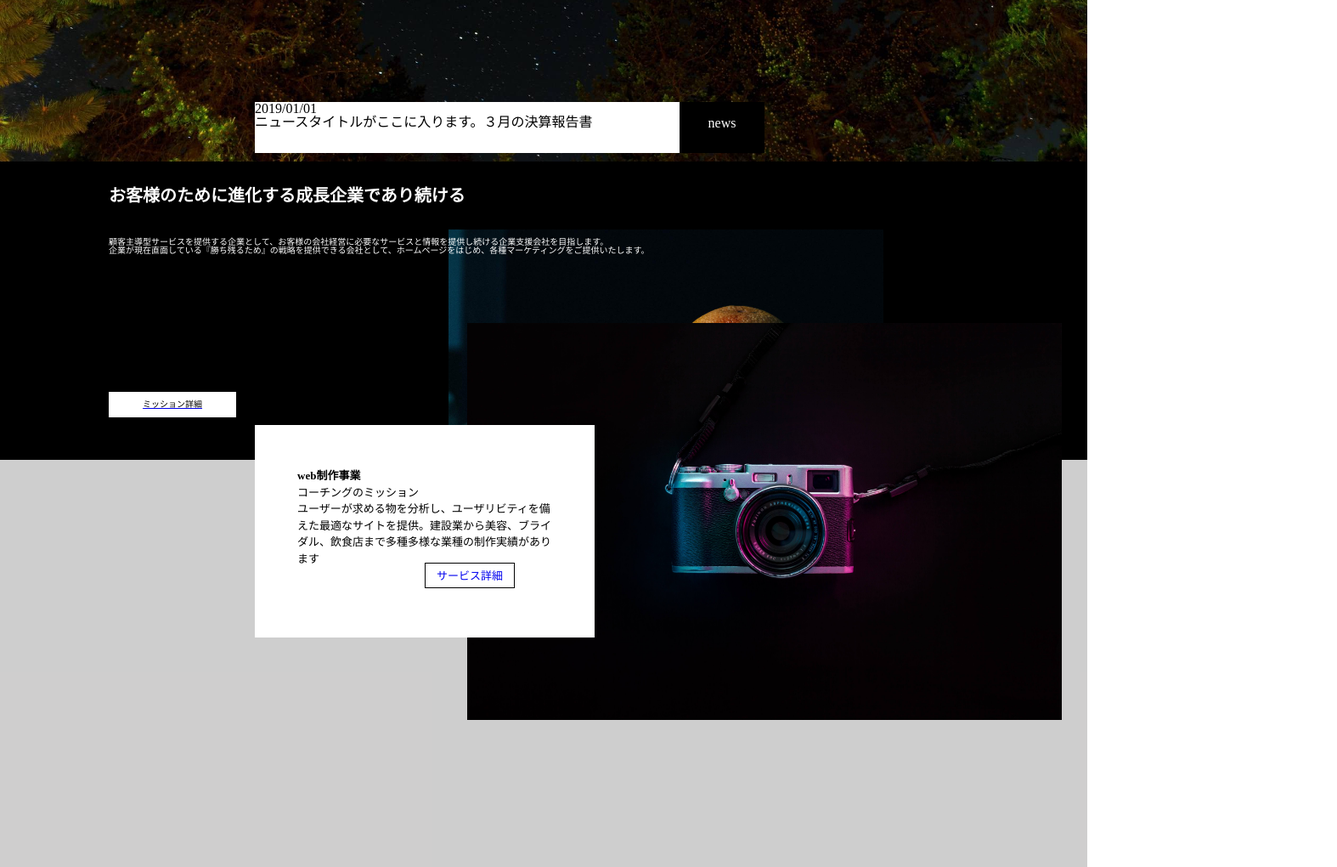
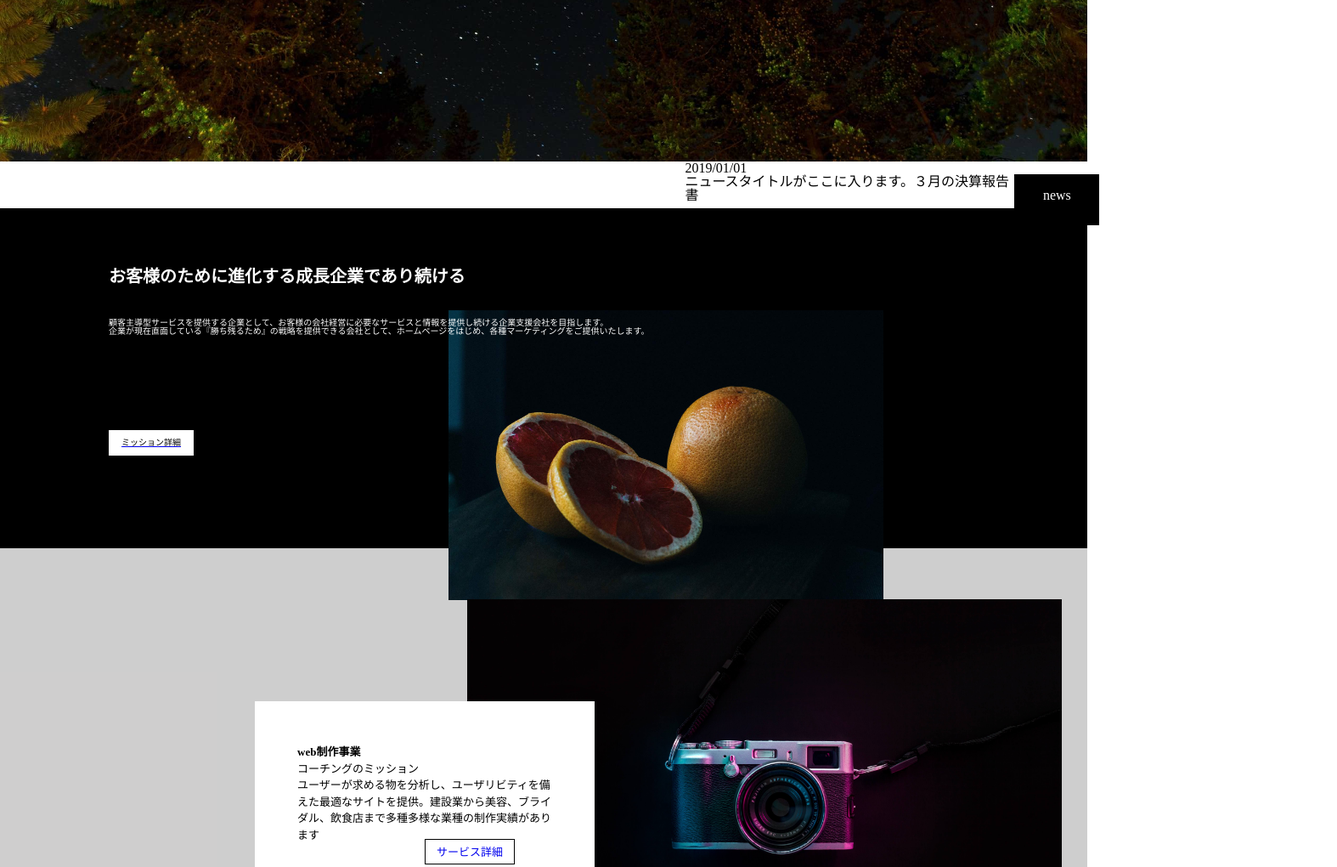
Before and after one commit to NagisaYamazaki/estra.----, a plain HTML site: page index.html in a window 1280 px wide. Shown: the part 480-1500 px from the top of the page at 85% size, 1574 px wide, since content can reach past the window. Drawn offline with Linux system fonts and the light colour scheme; files whose address does not match are found by name.

Commit message:
Add files via upload

```diff
--- a/css/style.css
+++ b/css/style.css
@@ -128,6 +128,7 @@ img {
   justify-content: space-around;
 }
 
+
 header {
 background:#000;
 height: 70px;
@@ -137,15 +138,18 @@ height: 70px;
   font-size: 20px;
   font-weight: bold;
   margin-left: 35px;
+  /* margin-top: -200px; */
   color: #f2f2f2;
   line-height: 70px;
 
 }
 
+
 .header-nav li {
   display: inline-block;
   margin-right: 35px;
   font-size: 16px;
+  /* bottom: 60px; */
 }
 
 .header-nav a {
@@ -173,28 +177,33 @@ height: 70px;
     line-height: 1;
   }
 
+  .content-wrap {
+    display:inline-block;
+   width: 60%;
+   background-color: white;
+   margin-left: 63%;
+
+  }
+
   .content {
-    position: absolute;
-    flex-direction:row;
+    display:inline-block;
     background-color: #FFF;
-    /* bottom:-600px; */
-    top: 600px;
-    width: 600px;
+    /* top: 600px; */
+    width: 50%;
     height: 60px;
-    margin-left: 300px;
-}
+  }
+
 
 .news {
+  display: inline-block;
   background-color: #000;
-  position: absolute;
   color: #fff;
   width: 100px;
   height: 60px;
-  margin-left: 800px;
-  margin-top:-70px;
-  text-align: center;
-  /* flex-direction: column; */
+ text-align:  center;
+ align-items: right;
   line-height: 50px;
+  margin-top:-30px;
 }
 
 
@@ -203,22 +212,24 @@ height: 70px;
 #section {
   color:#FFF;
   background-color: #000;
-  /* height:400px; */
+  margin-top: -50px;
+  height:400px;
   width: 100%;
-  position: absolute;
+  position: relative;
  }
 
 .wrap {
   position: relative;
+  top:70px;
   text-align: left;
 }
 
  .section-title {
-   top:50px;
    font-size:20px;
    text-align: left;
  }
- .img {
+
+ .img{
    position: relative;
    width: 50%;
    height: 40%;
@@ -236,28 +247,26 @@ height: 70px;
 background: #fff;
 color: #000;
 font-size:10px;
-width: 150px;
-height: 30px;
+width: 100px;
+/* height: 30px; */
 border-radius: 1;
 list-style: none;
 text-align: center;
-
 line-height: 30px;
-margin-top:-150px;
+margin-top:-200px;
  }
 
- #service {
+
+#service {
   width: 100%;
   height: 1300px;
   background-color: #b3b2b2a2;
-  margin-top: 130px;
 
 }
 
-h2 {
+#service h2 {
   text-align: center;
   font-size: 30px;
-  margin-top:10px;
 }
 
 .web-content1 {
```
